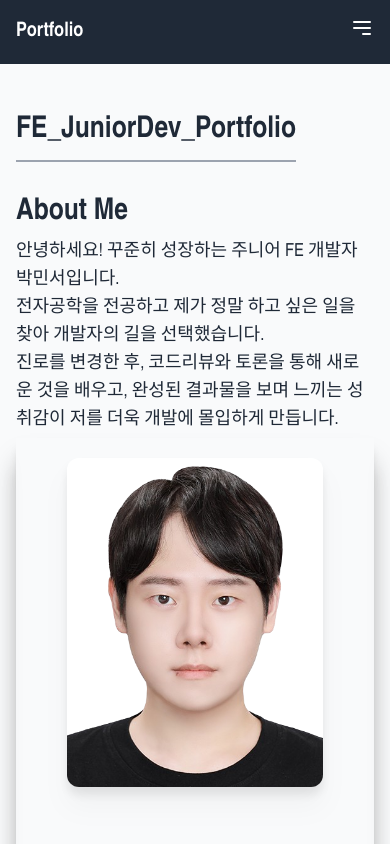
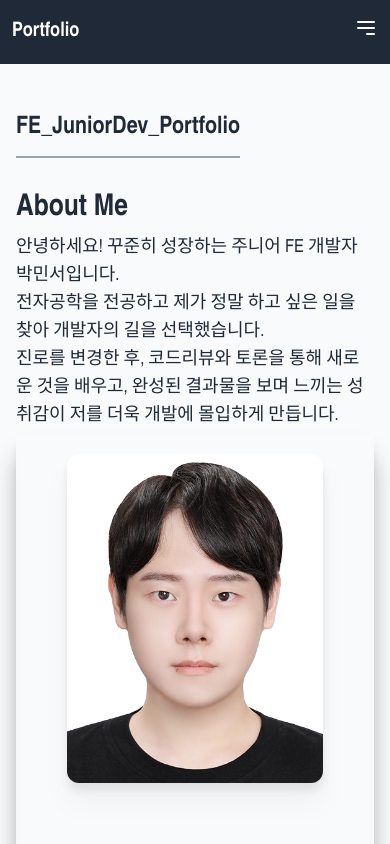
Before and after one commit to Luison1472/My-Portfolio, a React (Vite) app: page / in a window 390 px wide. Shown: the top 844 px of the page. Built offline with nearby package versions, Linux system fonts and the light colour scheme; a web font is replaced by a local one.

Commit message:
반응형 디자인 헤더 수정

```diff
--- a/src/components/Layouts/Header.jsx
+++ b/src/components/Layouts/Header.jsx
@@ -19,8 +19,8 @@ function Header() {
   return (
     <>
       <header className="bg-gray-800 flex justify-center text-white w-full fixed left-0 top-0 py-4 z-50">
-        <div className="container flex justify-between items-center px-4">
-          <div className="text-xl font-bold">Portfolio</div>
+        <div className="container  flex justify-between items-center">
+          <div className="text-xl font-bold ml-3">Portfolio</div>
           <div className="flex items-center">
             <nav className={`${isMenuOpen ? 'flex' : 'hidden'} md:block`}>
               <ul className="flex gap-8 font-medium text-lg">
@@ -31,7 +31,7 @@ function Header() {
             </nav>
             <div className="ml-5 md:hidden">
               <button onClick={() => setIsMenuOpen(!isMenuOpen)}>
-                <svg className="w-6 h-6" fill="none" stroke="currentColor" viewBox="0 0 24 24" xmlns="http://www.w3.org/2000/svg"><path strokeLinecap="round" strokeLinejoin="round" strokeWidth="2" d="M4 6h16M4 12h16m-7 6h7"></path></svg>
+                <svg className="w-6 h-6 mr-3" fill="none" stroke="currentColor" viewBox="0 0 24 24" xmlns="http://www.w3.org/2000/svg"><path strokeLinecap="round" strokeLinejoin="round" strokeWidth="2" d="M4 6h16M4 12h16m-7 6h7"></path></svg>
               </button>
             </div>
           </div>
--- a/src/pages/Profile.jsx
+++ b/src/pages/Profile.jsx
@@ -4,7 +4,7 @@ function Project() {
     return (
         <section id="profile" className="pt-28 relative max-w-full bg-gray-50 px-4 md:px-10 lg:px-12">
             <div className="text-left">
-                <p className="inline-block font-bold border-b-2 border-gray-400 pb-3 min-w-40 justify-start text-3xl">FE_JuniorDev_Portfolio</p>
+                <p className="inline-block font-bold border-b-2 border-gray-400 pb-3 min-w-40 justify-start text-2xl ss:text-xl">FE_JuniorDev_Portfolio</p>
             </div>
             <div className="mt-8">
                 <h2 className="text-3xl flex justify-start font-bold mb-2">About Me</h2>
```
Also changed, not shown: 5 other files (tests, documents, lock files or other folders).
